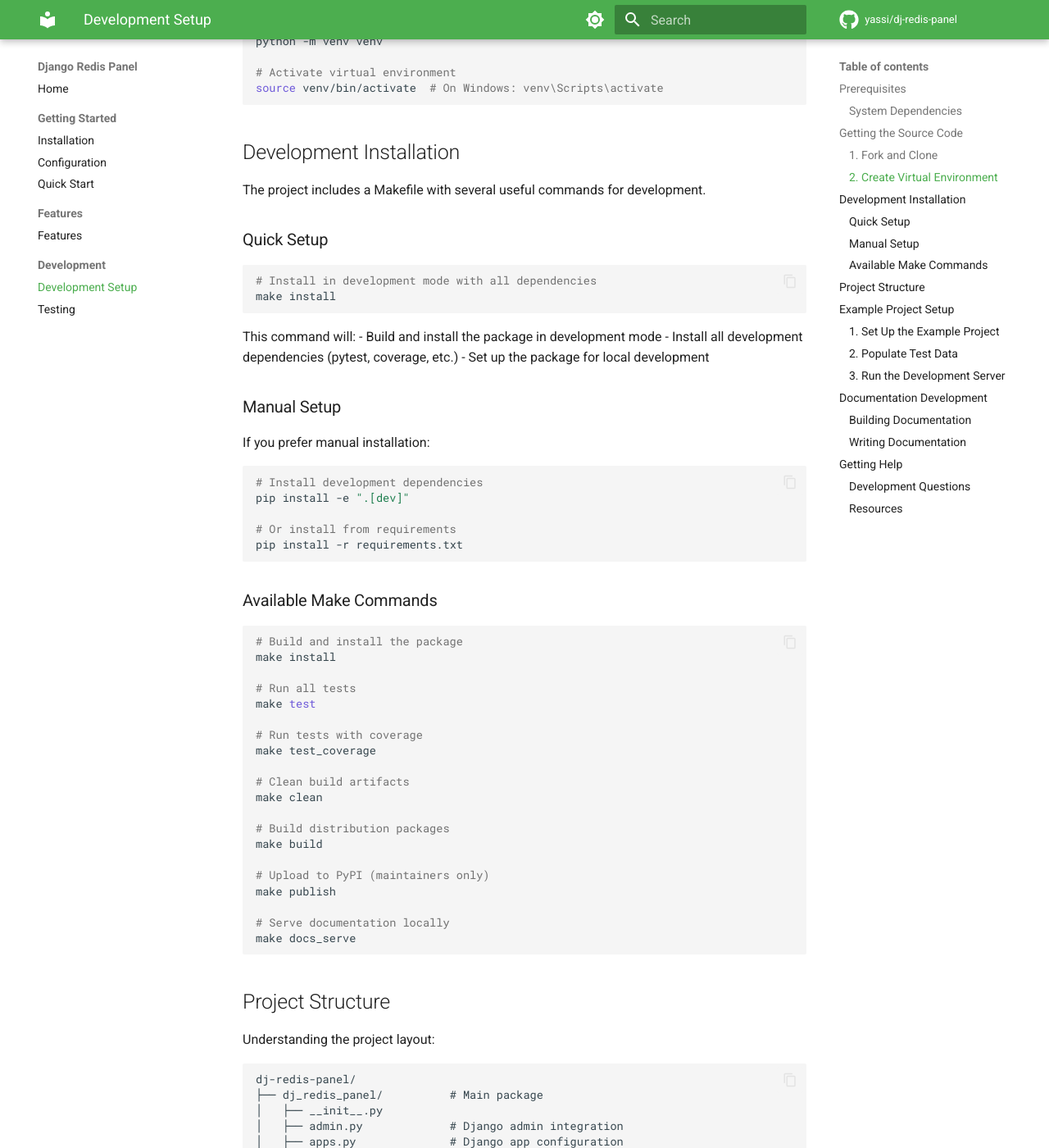
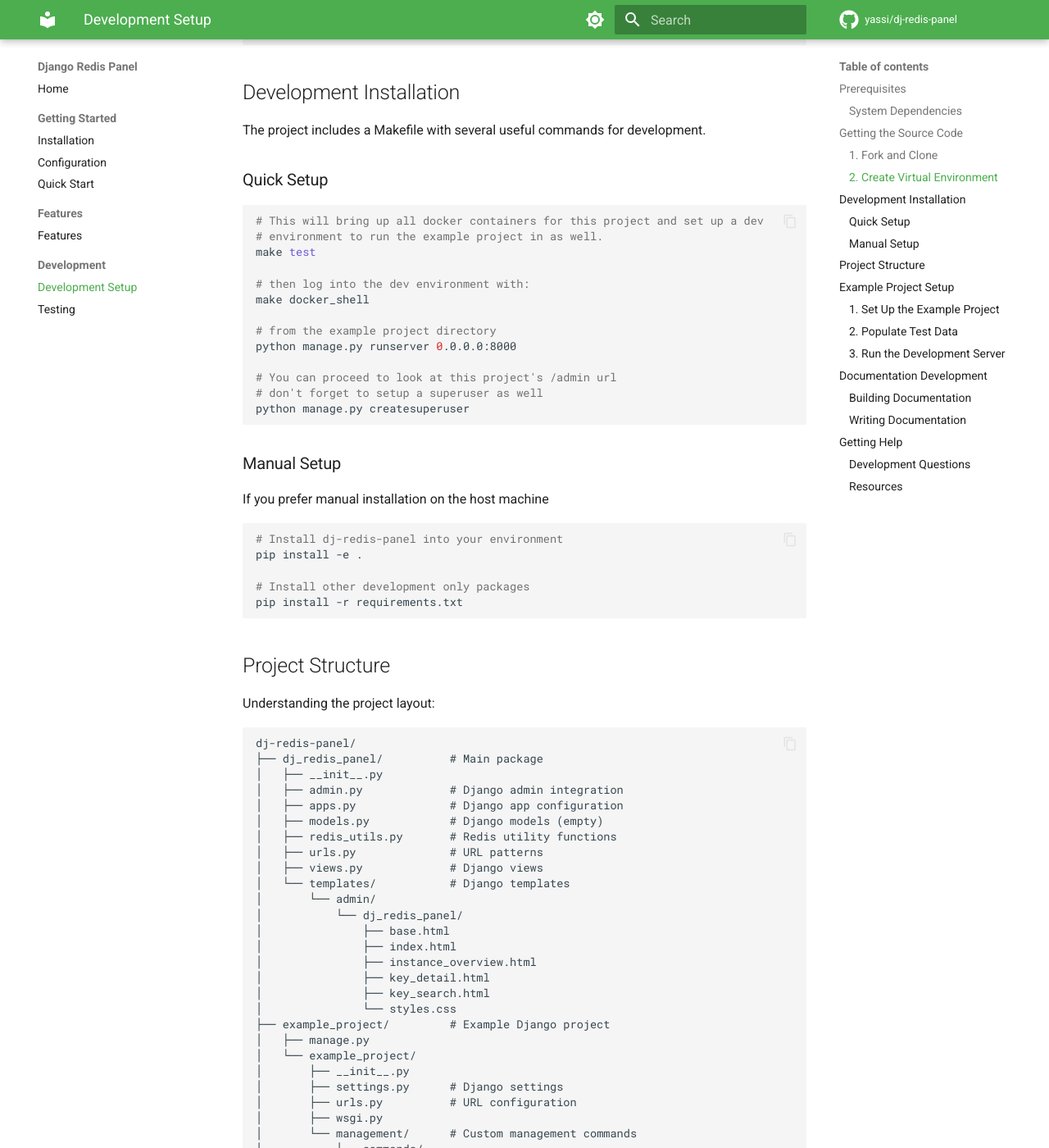
Before and after one commit to yassi/dj-redis-panel, an MkDocs documentation site: the page built from docs/development.md, in a window 1280 px wide and 1400 px high, scrolled down 1255 px. Shown: the whole window at 82% size. Built offline with MkDocs 1.6.1 and Material for MkDocs 9.7.7, drawn with Linux system fonts in a browser that asks for light colours; comment, search, counter and statistics services are not loaded; some of the changed text lies outside the part shown.

Commit message:
update docs

````diff
--- a/docs/development.md
+++ b/docs/development.md
@@ -17,12 +17,6 @@
     ```bash
     # Install Python (if not already installed)
     brew install python@3.11
-
-    # Install Redis
-    brew install redis
-
-    # Start Redis
-    brew services start redis
     ```
 
 === "Ubuntu/Debian"
@@ -30,26 +24,12 @@
     # Install Python and pip
     sudo apt update
     sudo apt install python3 python3-pip python3-venv
-
-    # Install Redis
-    sudo apt install redis-server
-
-    # Start Redis
-    sudo systemctl start redis-server
-    sudo systemctl enable redis-server
     ```
 
 === "CentOS/RHEL"
     ```bash
     # Install Python
     sudo dnf install python3 python3-pip
-
-    # Install Redis
-    sudo dnf install redis
-
-    # Start Redis
-    sudo systemctl start redis
-    sudo systemctl enable redis
     ```
 
 === "Docker"
@@ -76,6 +56,7 @@
    ```
 
 ### 2. Create Virtual Environment
+If you want to work on your host machine using a virtualenv
 
 ```bash
 # Create virtual environment
@@ -92,52 +73,31 @@
 ### Quick Setup
 
 ```bash
-# Install in development mode with all dependencies
-make install
+# This will bring up all docker containers for this project and set up a dev
+# environment to run the example project in as well.
+make test
+
+# then log into the dev environment with:
+make docker_shell
+
+# from the example project directory
+python manage.py runserver 0.0.0.0:8000
+
+# You can proceed to look at this project's /admin url
+# don't forget to setup a superuser as well
+python manage.py createsuperuser
 ```
-
-This command will:
-- Build and install the package in development mode
-- Install all development dependencies (pytest, coverage, etc.)
-- Set up the package for local development
-
 ### Manual Setup
 
-If you prefer manual installation:
+If you prefer manual installation on the host machine
 
 ```bash
-# Install development dependencies
-pip install -e ".[dev]"
+# Install dj-redis-panel into your environment
+pip install -e .
 
-# Or install from requirements
+# Install other development only packages
 pip install -r requirements.txt
 ```
-
-### Available Make Commands
-
-```bash
-# Build and install the package
-make install
-
-# Run all tests
-make test
-
-# Run tests with coverage
-make test_coverage
-
-# Clean build artifacts
-make clean
-
-# Build distribution packages
-make build
-
-# Upload to PyPI (maintainers only)
-make publish
-
-# Serve documentation locally
-make docs_serve
-```
-
 ## Project Structure
 
 Understanding the project layout:
````
Also changed, not shown: docs/configuration.md (+3 -0 lines).
